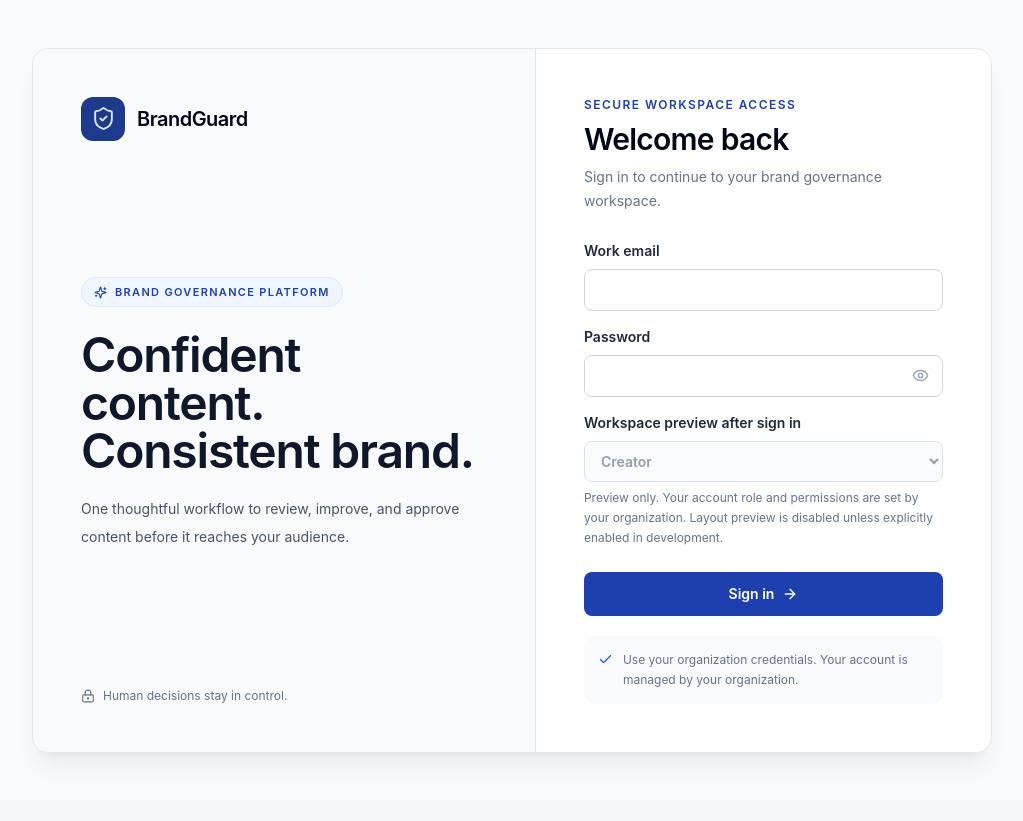
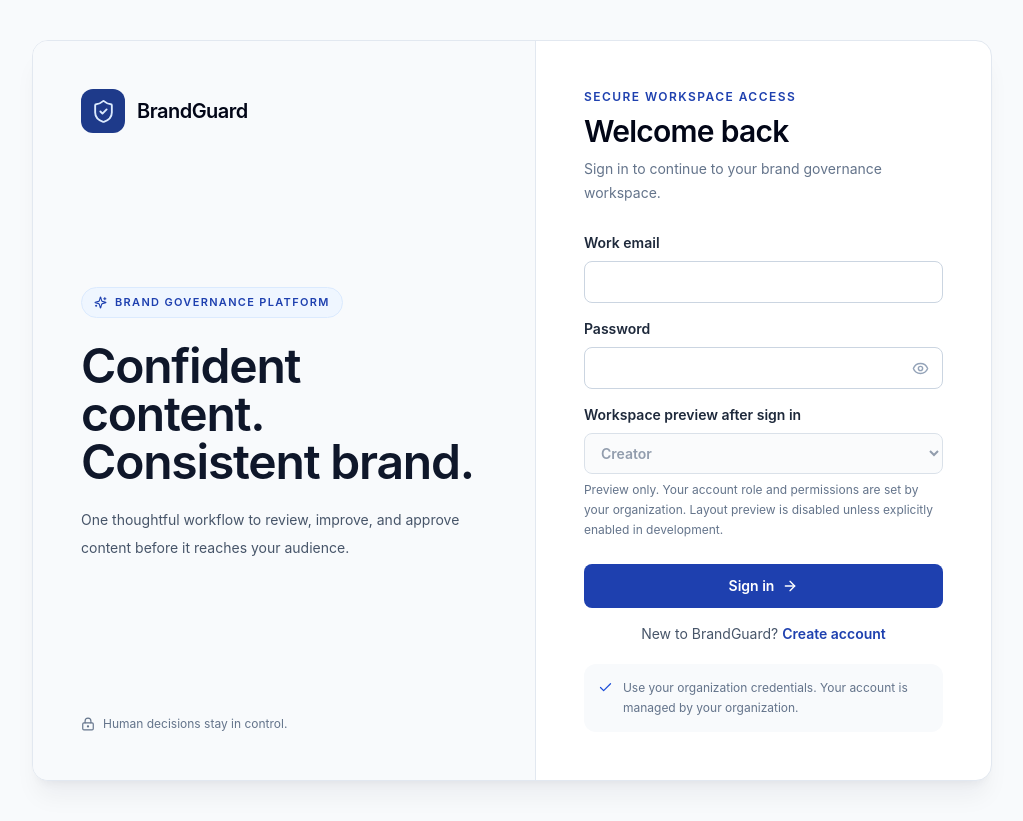
Before and after one commit to TechForce-coder/BrandGuard-AI, a React (Vite) app in the folder client/: page /login in a window 1280 px wide. Shown: the whole page, without its empty margins (128-1151 px from the left). Before the commit the page ends 800 px from the top, so only its background shows below. Built offline with nearby package versions, Linux system fonts and the light colour scheme.

Commit message:
Update registration UI and workspace preview

```diff
--- a/client/src/App.jsx
+++ b/client/src/App.jsx
@@ -29,7 +29,9 @@ export default function App() {
   const [selectedWorkspace,setSelectedWorkspace] = useState(null);
   const previewEnabled = isWorkspacePreviewEnabled(
     import.meta.env.DEV,
-    import.meta.env.VITE_ENABLE_WORKSPACE_PREVIEW
+    import.meta.env.PROD,
+    import.meta.env.VITE_ENABLE_WORKSPACE_PREVIEW,
+    window.location.hostname
   );
   const location = useLocation();
   useEffect(()=>{
@@ -79,7 +81,7 @@ export default function App() {
   if(loading) return <div className="flex min-h-screen items-center justify-center text-sm text-slate-500">Loading BrandGuard…</div>;
   if(location.pathname==='/login') {
     if (user) return <Navigate to="/" replace />;
-    return <Login developmentPreviewEnabled={previewEnabled} sessionError={sessionError} onLogin={(profile, previewRole) => {
+    return <Login developmentPreviewEnabled={previewEnabled} sessionError={sessionError} onLogin={(profile, previewRole, accountCreated = false) => {
       setSessionError('');
       const selection = resolveWorkspaceSelection(profile?.role, previewRole, previewEnabled);
       setSelectedWorkspace(selection.workspaceRole);
@@ -88,11 +90,11 @@ export default function App() {
       } else {
         sessionStorage.removeItem(PREVIEW_ROLE_STORAGE_KEY);
       }
-      setWorkspaceNotice(
-        selection.actualRole && previewRole && selection.actualRole !== previewRole && !selection.previewMode
+      setWorkspaceNotice(accountCreated
+        ? 'Your Creator account and private workspace were created successfully.'
+        : selection.actualRole && previewRole && selection.actualRole !== previewRole && !selection.previewMode
           ? `You selected the ${previewRole} workspace, but your account is ${selection.actualRole}. Opening your authorized ${selection.actualRole} workspace.`
-          : ''
-      );
+          : '');
       setUser(profile);
     }} />;
   }
--- a/client/src/api/api.js
+++ b/client/src/api/api.js
@@ -50,6 +50,31 @@ function normalizeDraft(draft) {
 }
 
 export const api = {
+  async register({ name, email, password, confirmPassword, organisationId }) {
+    if (typeof organisationId !== 'string' || !organisationId.trim()) {
+      throw new Error('Organisation ID is required.');
+    }
+    clearSession();
+    const result = await request('/auth/register', {
+      method: 'POST',
+      body: JSON.stringify({ name, email, password, confirmPassword, organisationId: organisationId.trim() })
+    });
+    if (typeof result?.token !== 'string' || !result.token) {
+      throw new Error('The server did not create an authenticated session.');
+    }
+    localStorage.setItem('brandguard-token', result.token);
+    try {
+      const user = await api.me();
+      if (!user || String(user.role || '').toLowerCase() !== 'creator') {
+        throw new Error('The server returned an invalid registration profile.');
+      }
+      return { user };
+    } catch (error) {
+      clearSession();
+      throw error;
+    }
+  },
+
   async login(email, password) {
     clearSession();
     const result = await request('/auth/login', {
@@ -100,6 +125,14 @@ export const api = {
       throw new Error('Drafts response was not in the expected format');
     }
     return drafts.map(normalizeDraft);
+  },
+
+  async getDashboardStats() {
+    const result = await request('/drafts/dashboard');
+    if (!result?.stats || typeof result.stats !== 'object') {
+      throw new Error('Dashboard stats response was not in the expected format');
+    }
+    return result.stats;
   },
 
   async getDraftActivity() {
--- a/client/src/pages/Login.jsx
+++ b/client/src/pages/Login.jsx
@@ -1,11 +1,16 @@
 import { useState } from 'react';
 import { ArrowRight, Check, Eye, EyeOff, LockKeyhole, ShieldCheck, Sparkles } from 'lucide-react';
 import { api } from '../api/api.js';
+import { isWorkspacePreviewSelectorDisabled } from '../utils/workspacePreview.js';
 
 export default function Login({ onLogin, sessionError = '', developmentPreviewEnabled = false }) {
   const [email, setEmail] = useState('');
+  const [name, setName] = useState('');
+  const [organisationId, setOrganisationId] = useState('');
   const [password, setPassword] = useState('');
+  const [confirmPassword, setConfirmPassword] = useState('');
   const [previewRole, setPreviewRole] = useState('Creator');
+  const [mode, setMode] = useState('login');
   const [showPassword, setShowPassword] = useState(false);
   const [error, setError] = useState('');
   const [busy, setBusy] = useState(false);
@@ -15,8 +20,21 @@ export default function Login({ onLogin, sessionError = '', developmentPreviewEn
     setError('');
     setBusy(true);
     try {
+      if (mode === 'register') {
+        if (!organisationId.trim()) {
+          setError('Organisation ID is required.');
+          return;
+        }
+        if (password !== confirmPassword) {
+          setError('Passwords do not match.');
+          return;
+        }
+        const result = await api.register({ name, email, password, confirmPassword, organisationId });
+        onLogin(result.user, previewRole, true);
+        return;
+      }
       const result = await api.login(email, password);
-      onLogin(result.user, previewRole);
+      onLogin(result.user, previewRole, false);
     } catch (reason) {
       setError(reason.message);
     } finally {
@@ -52,11 +70,23 @@ export default function Login({ onLogin, sessionError = '', developmentPreviewEn
             <span className="text-xl font-semibold tracking-tight text-slate-950">BrandGuard</span>
           </div>
           <p className="text-xs font-semibold uppercase tracking-[.12em] text-blue-800">Secure workspace access</p>
-          <h2 className="mt-2 text-3xl font-semibold tracking-tight text-slate-950">Welcome back</h2>
-          <p className="mt-2 text-sm leading-6 text-slate-500">Sign in to continue to your brand governance workspace.</p>
-          <label className="mt-7 block text-sm font-semibold text-slate-800">
+          <h2 className="mt-2 text-3xl font-semibold tracking-tight text-slate-950">{mode === 'login' ? 'Welcome back' : 'Create your account'}</h2>
+          <p className="mt-2 text-sm leading-6 text-slate-500">{mode === 'login' ? 'Sign in to continue to your brand governance workspace.' : 'Join your organisation and start with the Creator role.'}</p>
+          {mode === 'register' && (
+            <>
+              <label className="mt-5 block text-sm font-semibold text-slate-800">
+                Full name
+                <input className="field mt-2" type="text" autoComplete="name" minLength={2} maxLength={120} required disabled={busy} value={name} onChange={event => setName(event.target.value)} />
+              </label>
+              <label className="mt-4 block text-sm font-semibold text-slate-800">
+                Organisation ID
+                <input className="field mt-2" type="text" name="organisationId" autoComplete="off" required disabled={busy} value={organisationId} onChange={event => setOrganisationId(event.target.value)} />
+              </label>
+            </>
+          )}
+          <label className={`${mode === 'register' ? 'mt-4' : 'mt-7'} block text-sm font-semibold text-slate-800`}>
             Work email
-            <input className="field mt-2" type="email" autoComplete="username" required disabled={busy} value={email} onChange={event => setEmail(event.target.value)} />
+            <input className="field mt-2" type="email" autoComplete="username" maxLength={254} required disabled={busy} value={email} onChange={event => setEmail(event.target.value)} />
           </label>
           <label className="mt-4 block text-sm font-semibold text-slate-800">
             Password
@@ -64,7 +94,9 @@ export default function Login({ onLogin, sessionError = '', developmentPreviewEn
               <input
                 className="field pr-11"
                 type={showPassword ? 'text' : 'password'}
-                autoComplete="current-password"
+                autoComplete={mode === 'login' ? 'current-password' : 'new-password'}
+                minLength={mode === 'register' ? 8 : undefined}
+                maxLength={mode === 'register' ? 72 : undefined}
                 required
                 disabled={busy}
                 value={password}
@@ -81,13 +113,29 @@ export default function Login({ onLogin, sessionError = '', developmentPreviewEn
               </button>
             </div>
           </label>
+          {mode === 'register' && (
+            <label className="mt-4 block text-sm font-semibold text-slate-800">
+              Confirm password
+              <input
+                className="field mt-2"
+                type={showPassword ? 'text' : 'password'}
+                autoComplete="new-password"
+                minLength={8}
+                maxLength={72}
+                required
+                disabled={busy}
+                value={confirmPassword}
+                onChange={event => setConfirmPassword(event.target.value)}
+              />
+            </label>
+          )}
           <label className="mt-4 block text-sm font-semibold text-slate-800">
             Workspace preview after sign in
             <select
               className="field mt-2"
               value={previewRole}
               onChange={event => setPreviewRole(event.target.value)}
-              disabled={busy || !developmentPreviewEnabled}
+              disabled={isWorkspacePreviewSelectorDisabled(busy, developmentPreviewEnabled)}
               aria-label="Workspace preview after sign in"
             >
               {['Creator', 'Reviewer', 'Manager', 'Admin'].map(role => (
@@ -103,8 +151,22 @@ export default function Login({ onLogin, sessionError = '', developmentPreviewEn
           </label>
           {(error || sessionError) && <p role="alert" className="mt-4 rounded-xl border border-rose-200 bg-rose-50 px-3.5 py-3 text-sm text-rose-800">{error || sessionError}</p>}
           <button type="submit" disabled={busy} className="btn-primary mt-6 w-full justify-center py-3">
-            {busy ? 'Signing in…' : 'Sign in'} <ArrowRight size={16} />
+            {busy ? (mode === 'login' ? 'Signing in…' : 'Creating account…') : (mode === 'login' ? 'Sign in' : 'Create account')} <ArrowRight size={16} />
           </button>
+          <p className="mt-4 text-center text-sm text-slate-600">
+            {mode === 'login' ? 'New to BrandGuard?' : 'Already have an account?'}{' '}
+            <button
+              type="button"
+              disabled={busy}
+              className="font-semibold text-blue-800 hover:text-blue-950 disabled:opacity-50"
+              onClick={() => {
+                setError('');
+                setMode(value => value === 'login' ? 'register' : 'login');
+              }}
+            >
+              {mode === 'login' ? 'Create account' : 'Sign in'}
+            </button>
+          </p>
           <div className="mt-5 flex items-start gap-2.5 rounded-xl bg-slate-50 p-3.5 text-xs leading-5 text-slate-500">
             <Check size={15} className="mt-0.5 shrink-0 text-blue-700" />
             <span>Use your organization credentials. Your account is managed by your organization.</span>
--- a/client/src/utils/workspacePreview.js
+++ b/client/src/utils/workspacePreview.js
@@ -58,8 +58,17 @@ export const WORKSPACE_CONFIG = {
   }
 };
 
-export function isWorkspacePreviewEnabled(isDevelopment, configurationValue) {
-  return isDevelopment === true && configurationValue === 'true';
+export function isWorkspacePreviewEnabled(isDevelopment, isProduction, configurationValue, hostname) {
+  const isLoopbackHost = ['localhost', '127.0.0.1', '::1', '[::1]']
+    .includes(String(hostname || '').toLowerCase());
+
+  return (isDevelopment === true || isProduction === true) &&
+    configurationValue === 'true' &&
+    isLoopbackHost;
+}
+
+export function isWorkspacePreviewSelectorDisabled(isBusy, previewEnabled) {
+  return isBusy || !previewEnabled;
 }
 
 export function normalizeWorkspaceRole(role) {
--- a/client/vite.config.js
+++ b/client/vite.config.js
@@ -1,17 +1,19 @@
-
 import { defineConfig } from 'vite';
 import react from '@vitejs/plugin-react';
 
 export default defineConfig({
   base: '/',
+
   plugins: [react()],
+
   server: {
     host: '127.0.0.1',
     port: Number(process.env.DEV_FRONTEND_PORT) || 5173,
     strictPort: true,
+
     proxy: {
       '/api': {
-        target: 'http://127.0.0.1:5001',
+        target: `http://127.0.0.1:${process.env.DEV_API_PORT || 5000}`,
         changeOrigin: true
       }
     }
```
Also changed, not shown: client/src/pages/Dashboard.jsx (+36 -18 lines).
